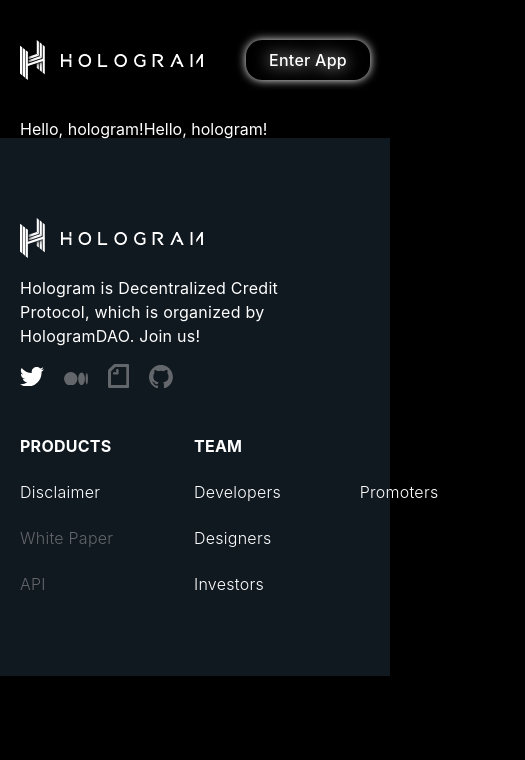
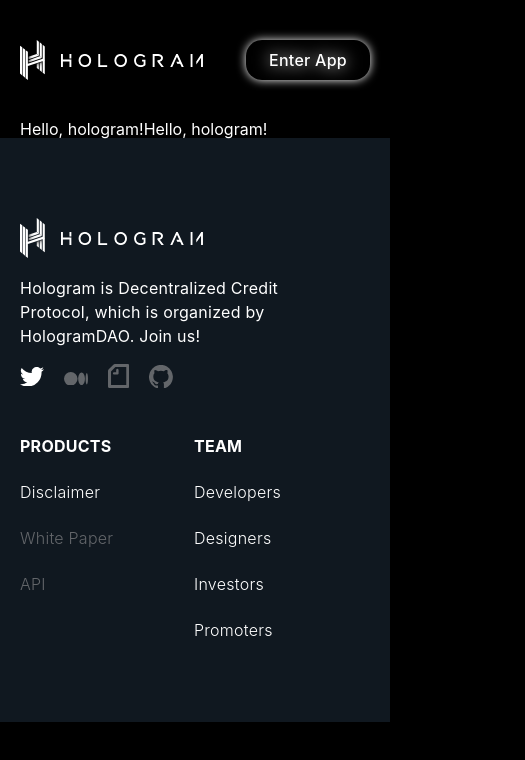
Before and after one commit to ESW-1873/aurora-webfront, a Next.js app: page / in a window 390 px wide. Shown: the top 760 px of the page, 525 px wide, since content can reach past the window. Built offline with nearby package versions, Linux system fonts and the light colour scheme; a web font is replaced by a local one.

Commit message:
update: add media query to footer

```diff
--- a/src/components/Footer/index.tsx
+++ b/src/components/Footer/index.tsx
@@ -94,11 +94,13 @@
 `
 
 const LinkList = styled.div`
-  min-width: 154px;
   max-height: 158px;
   display: flex;
   flex-direction: column;
   flex-wrap: wrap;
+  @media screen and (max-width: 959px) {
+    max-height: unset;
+  }
 `
 
 const LinkListCategory = styled.div`
```
